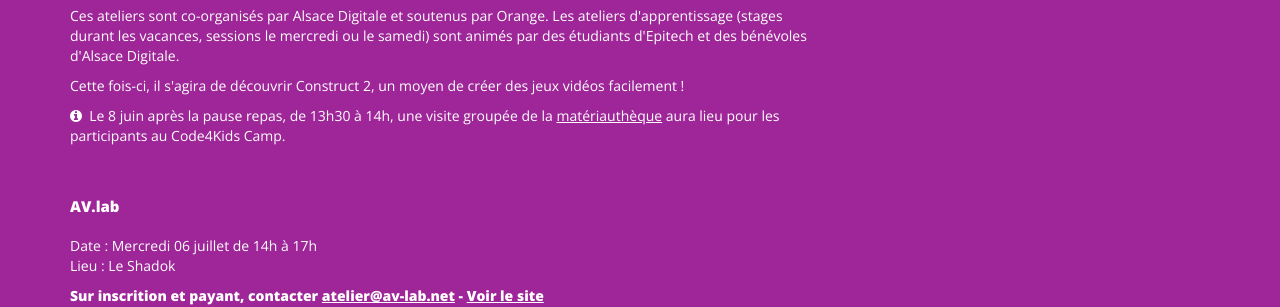
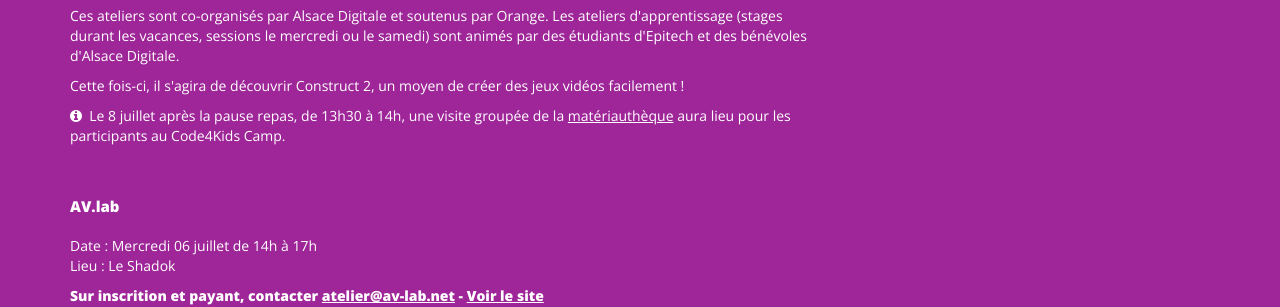
Before and after one commit to AlsaceDigitale/www.edgefest.fr-2019-temporary, a Jekyll site: the page built from summercamp.html, in a window 1280 px wide and 900 px high, scrolled down 941 px. Shown: the part 154-461 px from the top of the window. Built offline with Jekyll 4.4.1, drawn with Linux system fonts in a browser that asks for light colours; nearby versions of some CDN libraries; some web fonts are replaced.

Commit message:
Update summercamp.html

```diff
--- a/_includes/summercamp.html
+++ b/_includes/summercamp.html
@@ -27,7 +27,7 @@
         <p class="concept">Ces ateliers sont co-organisés par Alsace Digitale et soutenus par Orange. Les ateliers d'apprentissage (stages durant les vacances, sessions le mercredi ou le samedi) sont animés par des étudiants d'Epitech et des bénévoles d'Alsace Digitale.</p>
         <p class="concept">Cette fois-ci, il s'agira de découvrir Construct 2, un moyen de créer des jeux vidéos facilement !</p>
         <p class="concept">
-          <i class="fa fa-info-circle"></i> &nbsp;Le 8 juin après la pause repas, de 13h30 à 14h, une visite groupée de la <a href="/materiauteque.html">matériauthèque</a> aura lieu pour les participants au Code4Kids Camp.
+          <i class="fa fa-info-circle"></i> &nbsp;Le 8 juillet après la pause repas, de 13h30 à 14h, une visite groupée de la <a href="/materiauteque.html">matériauthèque</a> aura lieu pour les participants au Code4Kids Camp.
         </p>
 
         <br><br>
```
